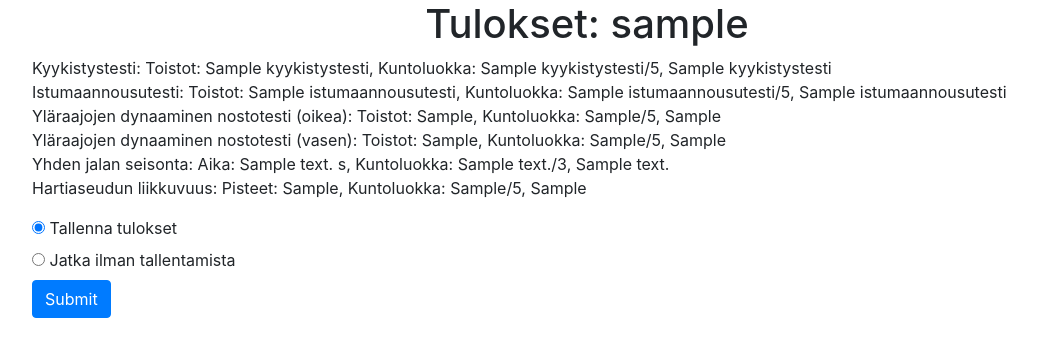
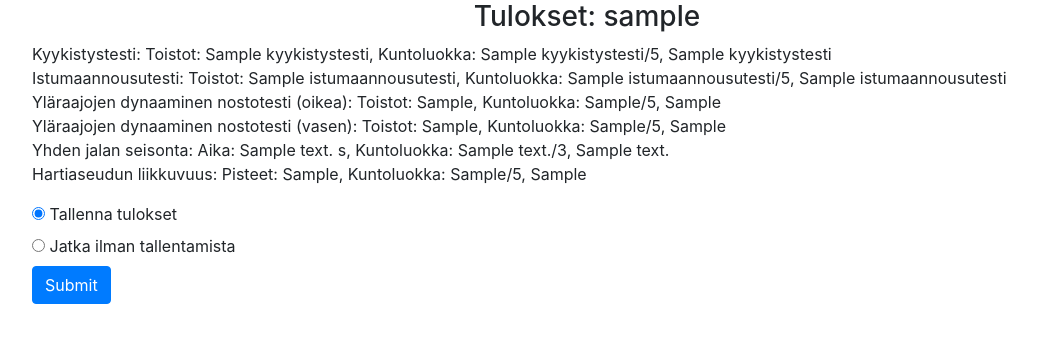
Before and after one commit to theskelinen/kunto-laskuri, a Flask app: template kuntolaskuri/templates/result_page.html in a window 1280 px wide. Shown: the part 56-413 px from the top of the page, without its empty margins (53-1090 px from the left). Run offline with Flask 3, Linux system fonts and the light colour scheme; the visitor is signed in with stand-in values (Sample User, id 1); the template is opened without the code that fills it: most values are stand-ins (such as "Sample title", 1, 10 or a date in 2020); some libraries are stand-ins or nearby versions.

Commit message:
changes to headline sizes

```diff
--- a/kuntolaskuri/templates/result_page.html
+++ b/kuntolaskuri/templates/result_page.html
@@ -1,5 +1,5 @@
 {% extends "base.html" %} {% block title %}Result page{% endblock %} {% block content %}
-<h1 align="center"> Tulokset: {{ session["user_name"] }}</h1>
+<h3 align="center"> Tulokset: {{ session["user_name"] }}</h3>
 <p P { line-height: 200% }>
   Kyykistystesti: Toistot: {{ results["kyykistystesti"][0] }}, Kuntoluokka: {{ results["kyykistystesti"][1] }}/5, {{ results["kyykistystesti"][2] }}
   <br />
--- a/kuntolaskuri/templates/result_page_no_save.html
+++ b/kuntolaskuri/templates/result_page_no_save.html
@@ -1,5 +1,5 @@
 {% extends "base.html" %} {% block title %}Result page{% endblock %} {% block content %}
-<h1 align="center"> Tulokset: {{ session["user_name"] }}</h1>
+<h3 align="center"> Tulokset: {{ session["user_name"] }}</h3>
 <p P { line-height: 200% }>
   Kyykistystesti: Toistot: {{ results["kyykistystesti"][0] }}, Kuntoluokka: {{ results["kyykistystesti"][1] }}/5, {{ results["kyykistystesti"][2] }}
   <br />
```
